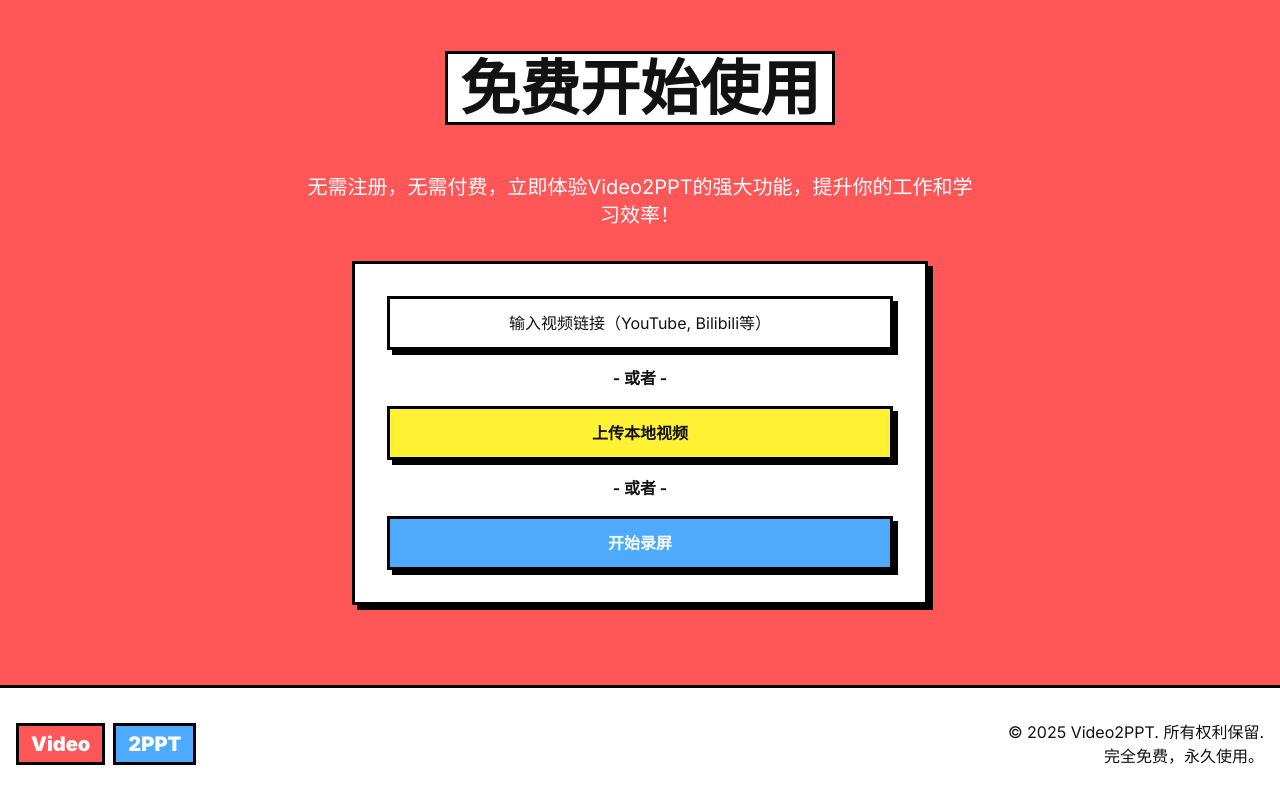
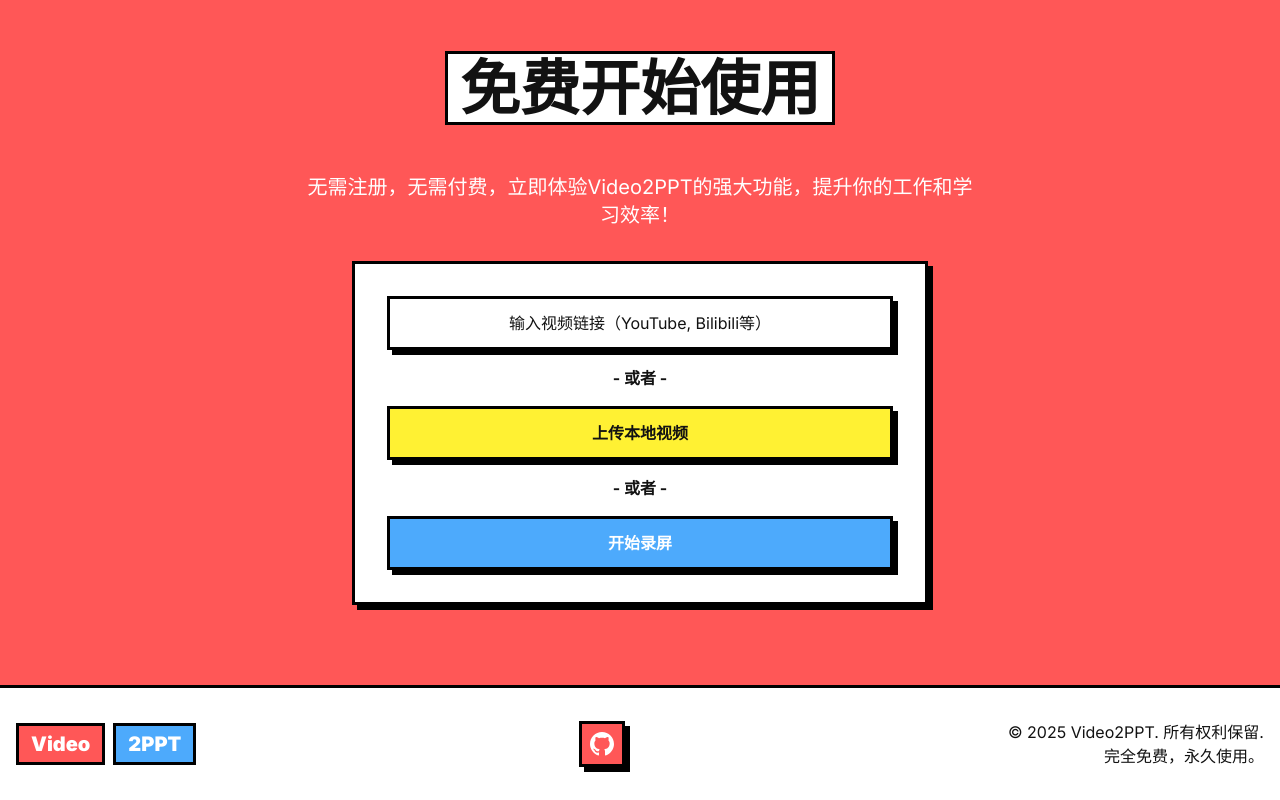
Before and after one commit to Wangxs404/video2ppt, a Next.js app: page / in a window 1280 px wide. Shown: the part 2288-3088 px from the top of the page. Built offline with nearby package versions, Linux system fonts and the light colour scheme.

Commit message:
添加GitHub链接按钮，便于用户访问项目仓库

```diff
--- a/app/page.tsx
+++ b/app/page.tsx
@@ -218,6 +218,18 @@
               <span className="bg-primary text-light px-3 py-1 border-3 border-black mr-2">Video</span>
               <span className="bg-accent text-light px-3 py-1 border-3 border-black">2PPT</span>
             </div>
+            <div className="flex items-center space-x-4">
+              <a
+                href="https://github.com/Wangxs404/video2ppt-2025"
+                target="_blank"
+                rel="noopener noreferrer"
+                className="border-3 border-black p-2 bg-primary text-light shadow-brutal transform hover:-rotate-3 hover:shadow-brutal-lg transition-all"
+              >
+                <svg xmlns="http://www.w3.org/2000/svg" width="24" height="24" viewBox="0 0 24 24" fill="currentColor">
+                  <path d="M12 0c-6.626 0-12 5.373-12 12 0 5.302 3.438 9.8 8.207 11.387.599.111.793-.261.793-.577v-2.234c-3.338.726-4.033-1.416-4.033-1.416-.546-1.387-1.333-1.756-1.333-1.756-1.089-.745.083-.729.083-.729 1.205.084 1.839 1.237 1.839 1.237 1.07 1.834 2.807 1.304 3.492.997.107-.775.418-1.305.762-1.604-2.665-.305-5.467-1.334-5.467-5.931 0-1.311.469-2.381 1.236-3.221-.124-.303-.535-1.524.117-3.176 0 0 1.008-.322 3.301 1.23.957-.266 1.983-.399 3.003-.404 1.02.005 2.047.138 3.006.404 2.291-1.552 3.297-1.23 3.297-1.23.653 1.653.242 2.874.118 3.176.77.84 1.235 1.911 1.235 3.221 0 4.609-2.807 5.624-5.479 5.921.43.372.823 1.102.823 2.222v3.293c0 .319.192.694.801.576 4.765-1.589 8.199-6.086 8.199-11.386 0-6.627-5.373-12-12-12z"/>
+                </svg>
+              </a>
+            </div>
             <div className="text-center md:text-right">
               <p>© {new Date().getFullYear()} Video2PPT. 所有权利保留.</p>
               <p>完全免费，永久使用。</p>
```
